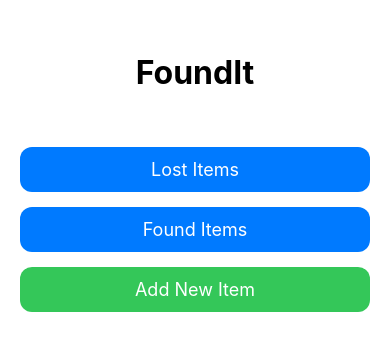
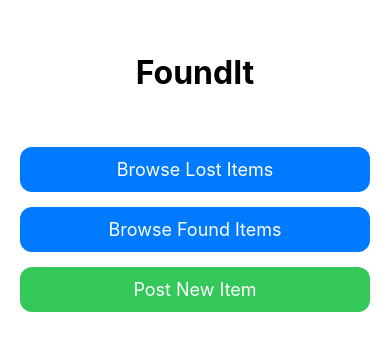
Before and after one commit to spford/cs402_final_project, a React Native app: screen / in a window 390 px wide. Shown: the part 240-590 px from the top of the page. Built offline with nearby package versions, Linux system fonts and the light colour scheme; no server answers.

Commit message:
update header in post new item if user is posting lost or found item. keep map visible after dropping pin so user knows that dropping the pin worked

```diff
--- a/screens/AddItemScreen.js
+++ b/screens/AddItemScreen.js
@@ -73,7 +73,7 @@ export default function AddItemScreen({ setItems, onSuccess, goBack }) {
       <TouchableOpacity style={styles.backButton} onPress={goBack}>
         <Text style={styles.backText}>‹ Back</Text>
       </TouchableOpacity>
-      <Text style={styles.title}>Add New Item</Text>
+      <Text style={styles.title}>{type === "lost" ? "Post Lost Item" : "Post Found Item"}</Text>
       <TextInput
         style={styles.input}
         placeholder="Title"
@@ -144,7 +144,6 @@ export default function AddItemScreen({ setItems, onSuccess, goBack }) {
             const { latitude, longitude } = e.nativeEvent.coordinate;
             setLatitude(latitude);
             setLongitude(longitude);
-            setShowMapPicker(false);
           }}
         >
           {latitude && longitude && (
--- a/screens/HomeScreen.js
+++ b/screens/HomeScreen.js
@@ -7,18 +7,18 @@ export default function HomeScreen({ goTo }) {
       <Text style={styles.title}>FoundIt</Text>
 
       <TouchableOpacity style={styles.button} onPress={() => goTo("lost")}>
-        <Text style={styles.buttonText}>Lost Items</Text>
+        <Text style={styles.buttonText}>Browse Lost Items</Text>
       </TouchableOpacity>
 
       <TouchableOpacity style={styles.button} onPress={() => goTo("found")}>
-        <Text style={styles.buttonText}>Found Items</Text>
+        <Text style={styles.buttonText}>Browse Found Items</Text>
       </TouchableOpacity>
 
       <TouchableOpacity
         style={[styles.button, styles.addButton]}
         onPress={() => goTo("add")}
       >
-        <Text style={styles.buttonText}>Add New Item</Text>
+        <Text style={styles.buttonText}>Post New Item</Text>
       </TouchableOpacity>
     </View>
   );
```
